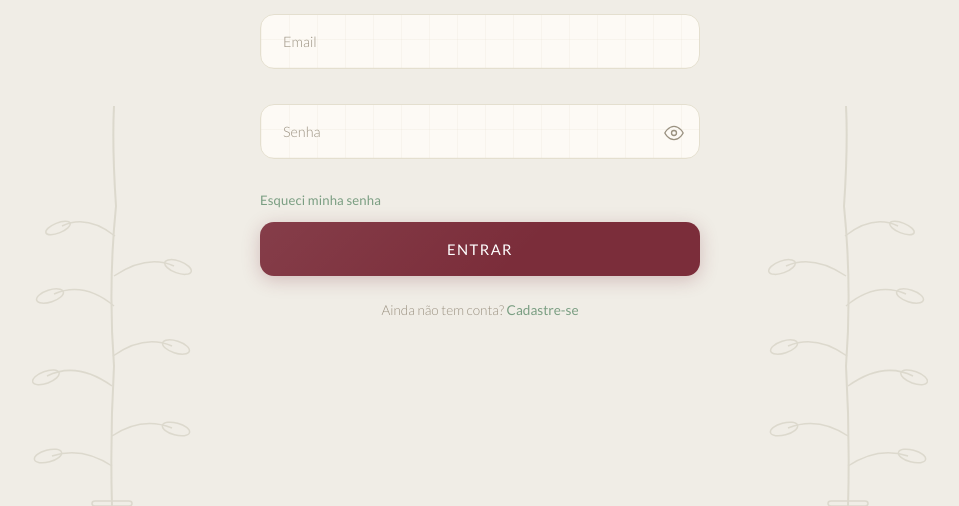
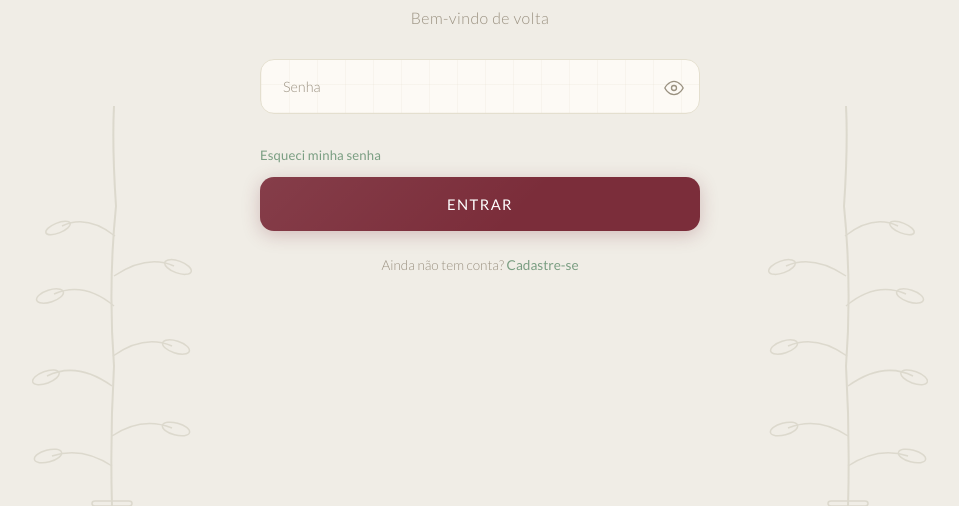
Before and after one commit to PauloSantos05/Projeto-restaurante, a plain HTML site: page senha-esquecida.html in a window 1280 px wide. Shown: the part 294-800 px from the top of the page, without its empty margins (160-1119 px from the left). Drawn offline with nearby package versions, Linux system fonts and the light colour scheme.

Commit message:
Removido o email

```diff
--- a/senha-esquecida.html
+++ b/senha-esquecida.html
@@ -39,19 +39,6 @@
 
       <!-- Form -->
       <form class="form" id="loginForm" novalidate>
-
-        <div class="field" id="fieldEmail">
-          <input
-            class="field__input"
-            type="email"
-            id="email"
-            name="email"
-            placeholder="Email"
-            autocomplete="email"
-            required
-          />
-          <span class="field__error" id="emailError" role="alert"></span>
-        </div>
 
         <div class="field" id="fieldSenha">
           <input
```
